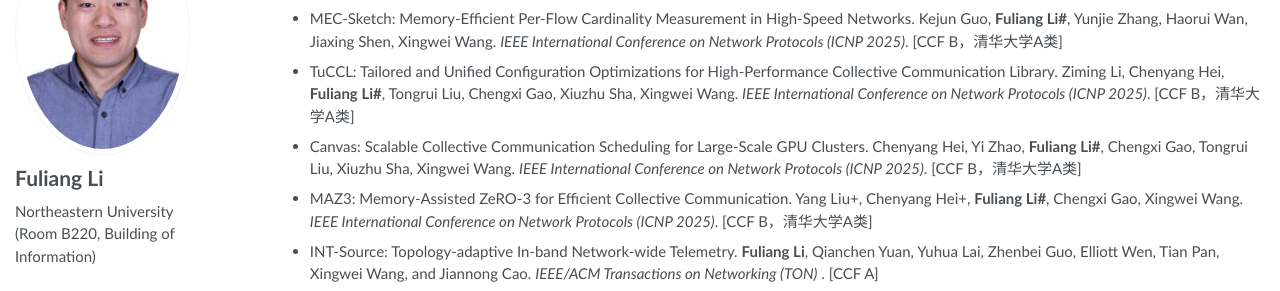
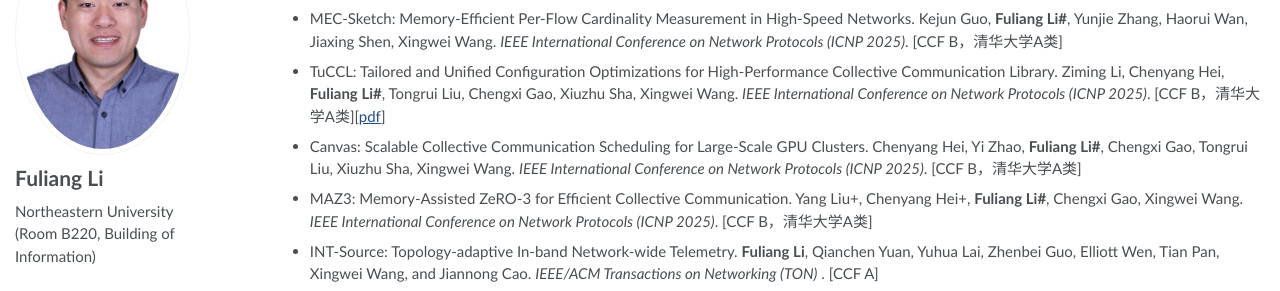
Before and after one commit to Fuliang-Li/Fuliang-Li.github.io, a Jekyll site: the page built from _pages/about.md, in a window 1280 px wide and 900 px high, scrolled down 1346 px. Shown: the part 176-467 px from the top of the window. Built offline with Jekyll 4.4.1, drawn with Linux system fonts in a browser that asks for light colours; part of the change alters nothing that is shown.

Commit message:
添加TuCLLpdf

```diff
--- a/_pages/about.md
+++ b/_pages/about.md
@@ -66,7 +66,7 @@ Fuliang Li (李福亮), Professor of Northeastern University. I obtained my Bach
 - FSA-Hash: Flow-Size-Aware Sketch Hashing for Software Switches. **Fuliang Li**, Kejun Guo, Yiming Lv, Jiaxing Shen, Yuting Liu, Xingwei Wang, Jiannong Cao.  <i>  IEEE Transactions on Computers (TC). </i> [CCF A]
 - RA-Sketch: A Unified Framework for Rapid and Accurate Sketch Configurations. Kejun Guo, **Fuliang Li#**, Yuting Liu, Jiaxing Shen, Xingwei Wang. *IEEE International Conference on Network Protocols (ICNP 2025)* .  [CCF B，清华大学A类]
 - MEC-Sketch: Memory-Efficient Per-Flow Cardinality Measurement in High-Speed Networks. Kejun Guo, **Fuliang Li#**, Yunjie Zhang, Haorui Wan, Jiaxing Shen, Xingwei Wang. *IEEE International Conference on Network Protocols (ICNP 2025)*. [CCF B，清华大学A类]
-- TuCCL: Tailored and Unified Configuration Optimizations for High-Performance Collective Communication Library. Ziming Li, Chenyang Hei, **Fuliang Li#**, Tongrui Liu, Chengxi Gao, Xiuzhu Sha, Xingwei Wang. *IEEE International Conference on Network Protocols (ICNP 2025)*. [CCF B，清华大学A类]
+- TuCCL: Tailored and Unified Configuration Optimizations for High-Performance Collective Communication Library. Ziming Li, Chenyang Hei, **Fuliang Li#**, Tongrui Liu, Chengxi Gao, Xiuzhu Sha, Xingwei Wang. *IEEE International Conference on Network Protocols (ICNP 2025)*. [CCF B，清华大学A类][<A href="../docs/TuCCL.pdf" target="_blank">pdf</A>]
 - Canvas: Scalable Collective Communication Scheduling for Large-Scale GPU Clusters. Chenyang Hei, Yi Zhao, **Fuliang Li#**, Chengxi Gao, Tongrui Liu, Xiuzhu Sha, Xingwei Wang. *IEEE International Conference on Network Protocols (ICNP 2025)*. [CCF B，清华大学A类]
 - MAZ3: Memory-Assisted ZeRO-3 for Efficient Collective Communication. Yang Liu+, Chenyang Hei+, **Fuliang Li#**, Chengxi Gao, Xingwei Wang. *IEEE International Conference on Network Protocols (ICNP 2025)*. [CCF B，清华大学A类]
 - INT-Source: Topology-adaptive In-band Network-wide Telemetry. <b>Fuliang Li</b>, Qianchen Yuan,  Yuhua Lai, Zhenbei Guo, Elliott Wen, Tian Pan, Xingwei Wang, and Jiannong Cao. <i> IEEE/ACM Transactions on Networking (TON)</i> .  [CCF A]
```
Also changed, not shown: 1 other file.
